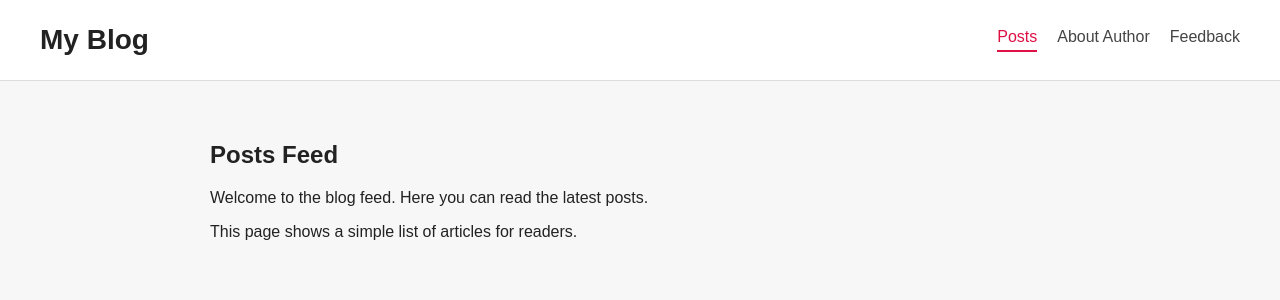
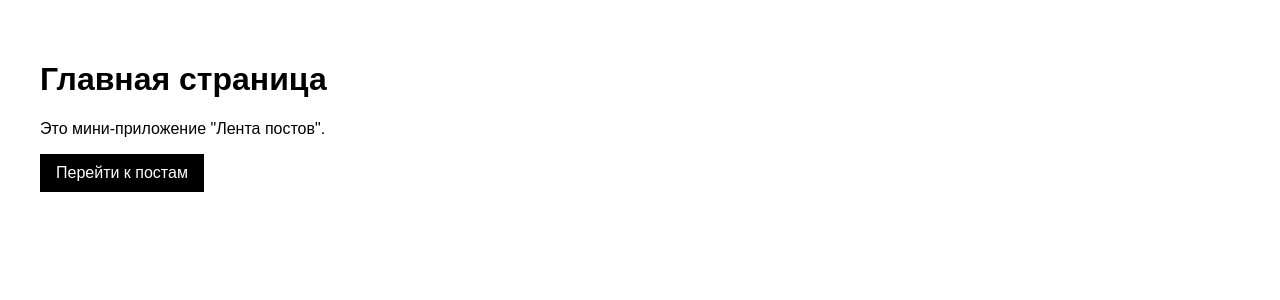
Before and after one commit to huhsoe/react, a React (Vite) app in the folder my-react-app/: page / in a window 1280 px wide. Before the commit this address led to /posts. Shown: the top 300 px of the page. Built offline with nearby package versions, Linux system fonts and the light colour scheme.

Commit message:
лента постов

```diff
--- a/my-react-app/src/App.css
+++ b/my-react-app/src/App.css
@@ -6,3 +6,24 @@ body {
   margin: 0;
   font-family: Arial, sans-serif;
 }
+
+.page {
+  padding: 40px;
+}
+
+.button {
+  padding: 10px 16px;
+  border: none;
+  background: black;
+  color: white;
+  cursor: pointer;
+  font-size: 16px;
+}
+
+.list {
+  padding-left: 20px;
+}
+
+.list li {
+  margin-bottom: 10px;
+}
--- a/my-react-app/src/App.jsx
+++ b/my-react-app/src/App.jsx
@@ -1,20 +1,32 @@
-import { Navigate, Route, Routes } from 'react-router-dom';
-import MainLayout from './layout/MainLayout';
+import { createBrowserRouter, RouterProvider } from 'react-router-dom';
+import HomePage from './pages/HomePage';
 import PostsPage from './pages/PostsPage';
-import AboutPage from './pages/AboutPage';
-import ContactPage from './pages/ContactPage';
+import PostDetailsPage from './pages/PostDetailsPage';
+import NotFoundPage from './pages/NotFoundPage';
+import RouteErrorPage from './pages/RouteErrorPage';
+
+const router = createBrowserRouter([
+  {
+    path: '/',
+    element: <HomePage />,
+  },
+  {
+    path: '/posts',
+    element: <PostsPage />,
+    errorElement: <RouteErrorPage />,
+  },
+  {
+    path: '/posts/:id',
+    element: <PostDetailsPage />,
+  },
+  {
+    path: '*',
+    element: <NotFoundPage />,
+  },
+]);
 
 function App() {
-  return (
-    <Routes>
-      <Route path="/" element={<MainLayout />}>
-        <Route index element={<Navigate to="/posts" replace />} />
-        <Route path="posts" element={<PostsPage />} />
-        <Route path="about" element={<AboutPage />} />
-        <Route path="contact" element={<ContactPage />} />
-      </Route>
-    </Routes>
-  );
+  return <RouterProvider router={router} />;
 }
 
 export default App;
--- a/my-react-app/src/layout/MainLayout.jsx
+++ /dev/null
@@ -1,47 +0,0 @@
-import { NavLink, Outlet } from 'react-router-dom';
-import styles from './MainLayout.module.css';
-
-function MainLayout() {
-  return (
-    <div className={styles.wrapper}>
-      <header className={styles.header}>
-        <h1 className={styles.logo}>My Blog</h1>
-
-        <nav className={styles.nav}>
-          <NavLink
-            to="/posts"
-            className={({ isActive }) =>
-              isActive ? `${styles.link} ${styles.active}` : styles.link
-            }
-          >
-            Posts
-          </NavLink>
-
-          <NavLink
-            to="/about"
-            className={({ isActive }) =>
-              isActive ? `${styles.link} ${styles.active}` : styles.link
-            }
-          >
-            About Author
-          </NavLink>
-
-          <NavLink
-            to="/contact"
-            className={({ isActive }) =>
-              isActive ? `${styles.link} ${styles.active}` : styles.link
-            }
-          >
-            Feedback
-          </NavLink>
-        </nav>
-      </header>
-
-      <main className={styles.content}>
-        <Outlet />
-      </main>
-    </div>
-  );
-}
-
-export default MainLayout;
--- a/my-react-app/src/layout/MainLayout.module.css
+++ /dev/null
@@ -1,48 +0,0 @@
-.wrapper {
-  min-height: 100vh;
-  background: #f7f7f7;
-  color: #222;
-}
-
-.header {
-  display: flex;
-  justify-content: space-between;
-  align-items: center;
-  padding: 24px 40px;
-  background: white;
-  border-bottom: 1px solid #ddd;
-}
-
-.logo {
-  font-size: 28px;
-  margin: 0;
-}
-
-.nav {
-  display: flex;
-  gap: 20px;
-}
-
-.link {
-  text-decoration: none;
-  color: #444;
-  font-size: 16px;
-  font-weight: 500;
-  transition: 0.2s;
-}
-
-.link:hover {
-  color: #000;
-}
-
-.active {
-  color: #d14;
-  border-bottom: 2px solid #d14;
-  padding-bottom: 4px;
-}
-
-.content {
-  max-width: 900px;
-  margin: 0 auto;
-  padding: 40px 20px;
-}
--- a/my-react-app/src/main.jsx
+++ b/my-react-app/src/main.jsx
@@ -1,13 +1,10 @@
 import React from 'react';
 import ReactDOM from 'react-dom/client';
-import { BrowserRouter } from 'react-router-dom';
 import App from './App.jsx';
-import './App.css';
+import './app.css';
 
 ReactDOM.createRoot(document.getElementById('root')).render(
   <React.StrictMode>
-    <BrowserRouter>
-      <App />
-    </BrowserRouter>
+    <App />
   </React.StrictMode>
 );
--- a/my-react-app/src/pages/AboutPage.jsx
+++ /dev/null
@@ -1,11 +0,0 @@
-function AboutPage() {
-  return (
-    <section>
-      <h2>About Author</h2>
-      <p>Hello! My name is Sofia, and I am learning frontend development.</p>
-      <p>This blog is a small training project built with React Router.</p>
-    </section>
-  );
-}
-
-export default AboutPage;
--- a/my-react-app/src/pages/ContactPage.jsx
+++ /dev/null
@@ -1,11 +0,0 @@
-function ContactPage() {
-  return (
-    <section>
-      <h2>Feedback</h2>
-      <p>If you want to contact the author, you can use this page.</p>
-      <p>Here readers can leave feedback and share their thoughts.</p>
-    </section>
-  );
-}
-
-export default ContactPage;
--- /dev/null
+++ b/my-react-app/src/pages/HomePage.jsx
@@ -0,0 +1,18 @@
+import { useNavigate } from 'react-router-dom';
+
+function HomePage() {
+  const navigate = useNavigate();
+
+  return (
+    <div className="page">
+      <h1>Главная страница</h1>
+      <p>Это мини-приложение "Лента постов".</p>
+
+      <button onClick={() => navigate('/posts')} className="button">
+        Перейти к постам
+      </button>
+    </div>
+  );
+}
+
+export default HomePage;
--- /dev/null
+++ b/my-react-app/src/pages/NotFoundPage.jsx
@@ -0,0 +1,10 @@
+function NotFoundPage() {
+  return (
+    <div className="page">
+      <h1>404</h1>
+      <p>Страница не найдена</p>
+    </div>
+  );
+}
+
+export default NotFoundPage;
--- /dev/null
+++ b/my-react-app/src/pages/PostDetailsPage.jsx
@@ -0,0 +1,73 @@
+import { useEffect, useState } from 'react';
+import { Link, useParams } from 'react-router-dom';
+
+function PostDetailsPage() {
+  const { id } = useParams();
+
+  const [post, setPost] = useState(null);
+  const [isLoading, setIsLoading] = useState(true);
+  const [errorMessage, setErrorMessage] = useState('');
+
+  useEffect(() => {
+    const fetchPost = async () => {
+      try {
+        setIsLoading(true);
+        setErrorMessage('');
+
+        const response = await fetch(
+          `https://jsonplaceholder.typicode.com/posts/${id}`
+        );
+
+        if (!response.ok) {
+          throw new Error('Не удалось загрузить пост');
+        }
+
+        const data = await response.json();
+
+        if (!data.id) {
+          throw new Error('Пост не найден');
+        }
+
+        setPost(data);
+      } catch (error) {
+        setErrorMessage(error.message);
+      } finally {
+        setIsLoading(false);
+      }
+    };
+
+    fetchPost();
+  }, [id]);
+
+  if (isLoading) {
+    return (
+      <div className="page">
+        <p>Загрузка поста...</p>
+      </div>
+    );
+  }
+
+  if (errorMessage) {
+    return (
+      <div className="page">
+        <h1>Ошибка</h1>
+        <p>{errorMessage}</p>
+        <Link to="/posts">Назад к постам</Link>
+      </div>
+    );
+  }
+
+  return (
+    <div className="page">
+      <h1>Страница поста</h1>
+      <p>ID из URL: {id}</p>
+
+      <h2>{post.title}</h2>
+      <p>{post.body}</p>
+
+      <Link to="/posts">Назад к постам</Link>
+    </div>
+  );
+}
+
+export default PostDetailsPage;
--- a/my-react-app/src/pages/PostsPage.jsx
+++ b/my-react-app/src/pages/PostsPage.jsx
@@ -1,10 +1,29 @@
+import { Link, useSearchParams } from 'react-router-dom';
+
+const posts = [
+  { id: 1, title: 'Первый пост' },
+  { id: 2, title: 'Второй пост' },
+  { id: 3, title: 'Третий пост' },
+];
+
 function PostsPage() {
+  const [searchParams] = useSearchParams();
+  const filter = searchParams.get('filter');
+
   return (
-    <section>
-      <h2>Posts Feed</h2>
-      <p>Welcome to the blog feed. Here you can read the latest posts.</p>
-      <p>This page shows a simple list of articles for readers.</p>
-    </section>
+    <div className="page">
+      <h1>Лента постов</h1>
+
+      {filter && <p>Фильтр: {filter}</p>}
+
+      <ul className="list">
+        {posts.map((post) => (
+          <li key={post.id}>
+            <Link to={`/posts/${post.id}`}>{post.title}</Link>
+          </li>
+        ))}
+      </ul>
+    </div>
   );
 }
 
--- /dev/null
+++ b/my-react-app/src/pages/RouteErrorPage.jsx
@@ -0,0 +1,10 @@
+function RouteErrorPage() {
+  return (
+    <div className="page">
+      <h1>Ошибка маршрута</h1>
+      <p>Что-то пошло не так при открытии страницы постов.</p>
+    </div>
+  );
+}
+
+export default RouteErrorPage;
```
